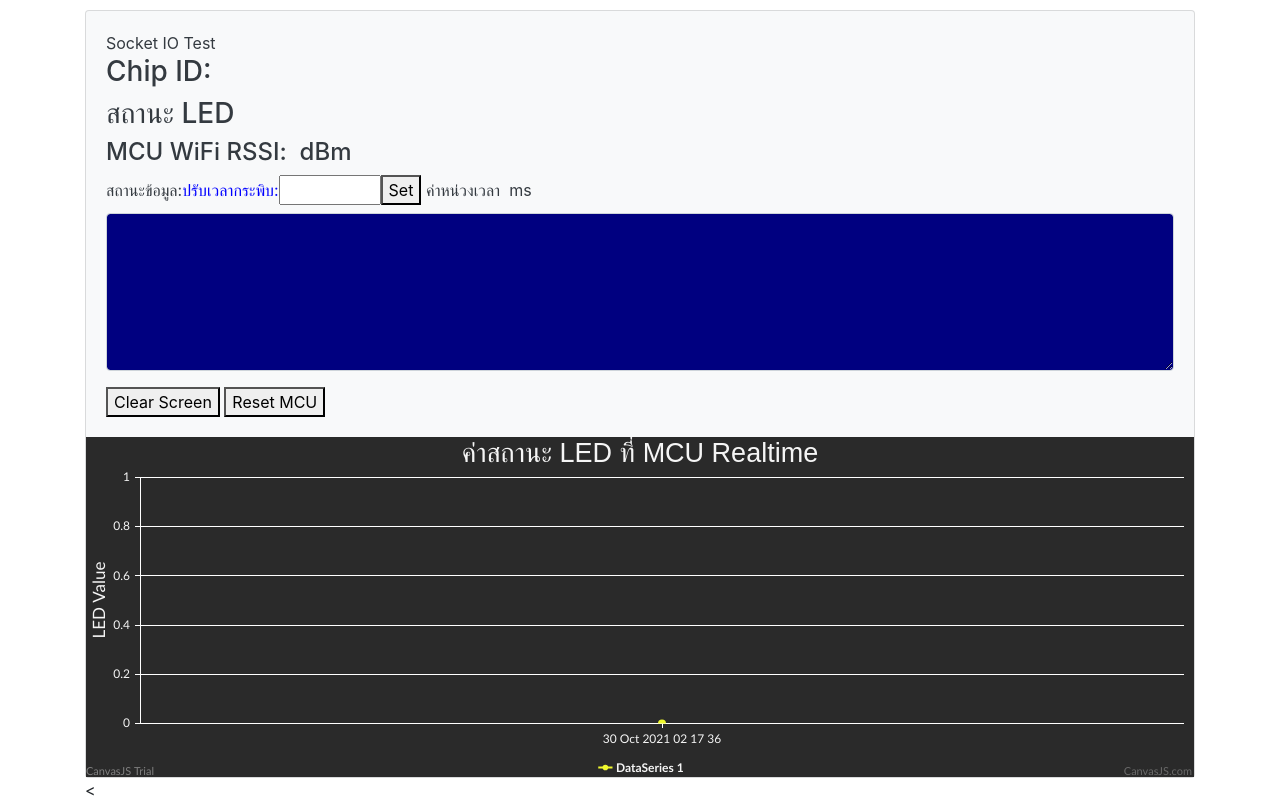
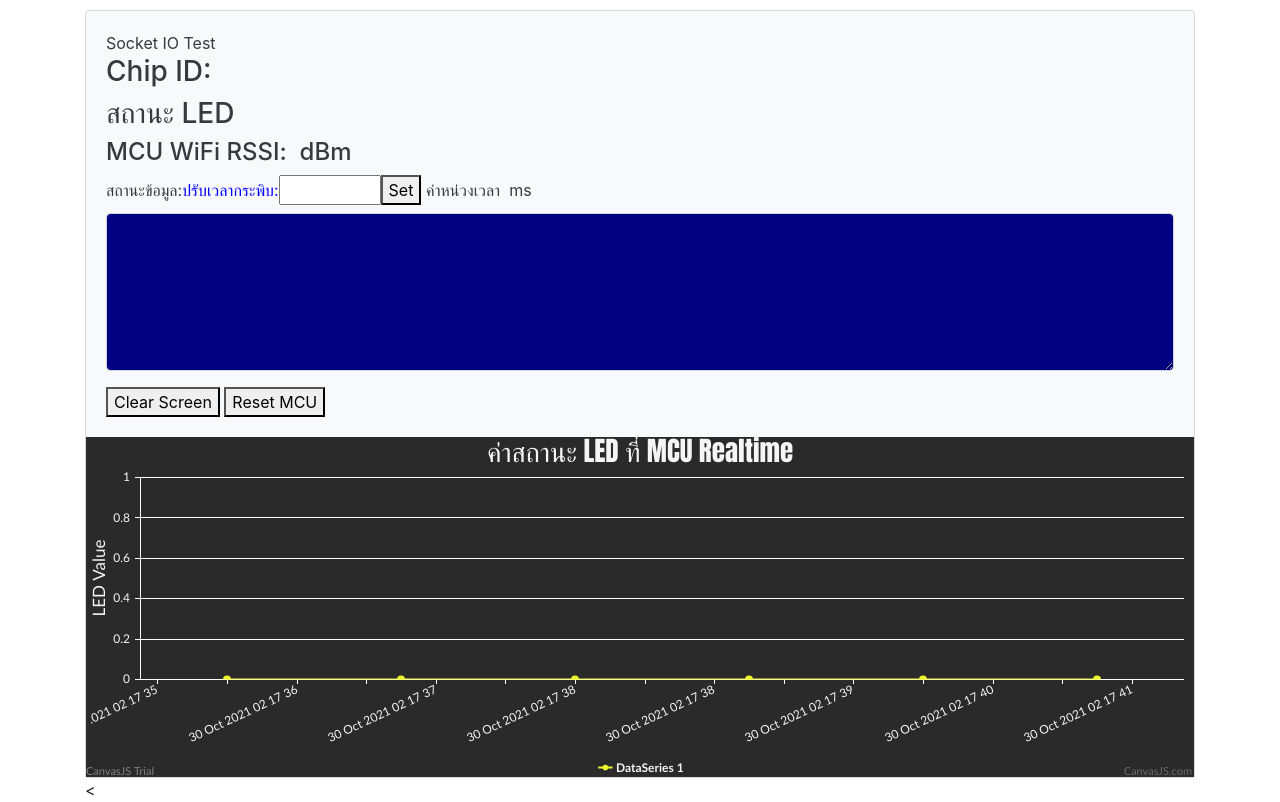
Before and after one commit to Rjkfreelance/socketserver_led, a website: page public/index.html in a window 1280 px wide. Drawn offline with nearby package versions, Linux system fonts and the light colour scheme; no server answers.

Commit message:
Add files via upload

```diff
--- a/public/index.html
+++ b/public/index.html
@@ -189,10 +189,10 @@ var chartAr1 = new CanvasJS.Chart("chartArea1", {
 
 chartAr1.render()
 
-if(flaggrp == true){
+//if(flaggrp == true){
 
     setInterval(function () { updateChart() }, updateInterval);
-}
+//}
 
 
 
```
